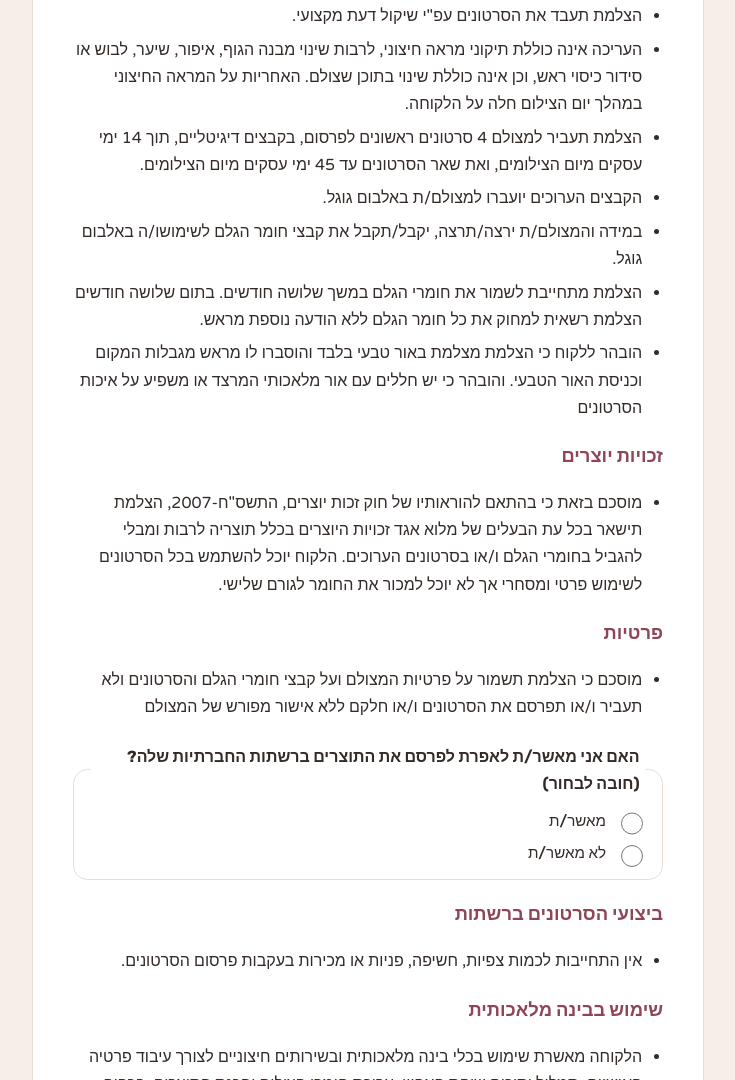
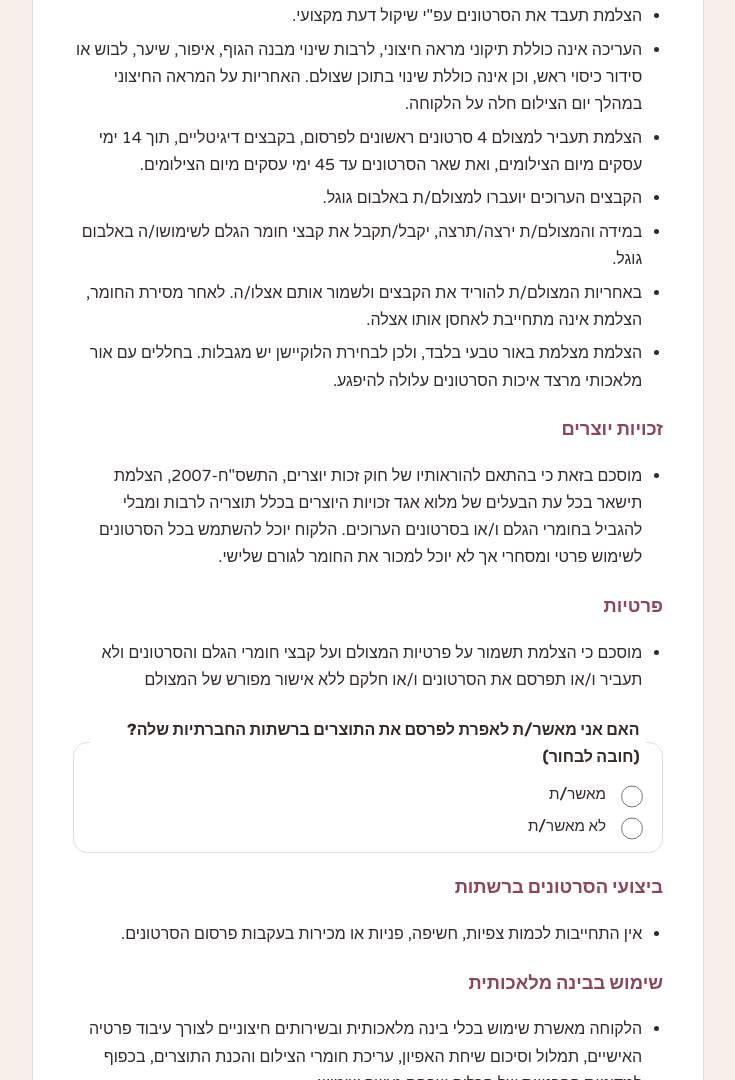
Before and after one commit to efratrel6-ai/atzmaiot-digital, a website: page atzmaiot/shoot-agreement.html in a window 1280 px wide. Shown: the part 2605-3685 px from the top of the page, without its empty margins (272-1007 px from the left). Drawn offline with Linux system fonts and the light colour scheme.

Commit message:
טופס יום הצילום: אחריות הלקוחה לשמור את הקבצים, וניסוח פשוט לאור טבעי
Co-Authored-By: Claude Sonnet 5.5 <noreply@anthropic.com>
Claude-Session: https://claude.ai/code/session_01NJpZR5UHzyPJnbagf8p8GT

```diff
--- a/atzmaiot/shoot-agreement.html
+++ b/atzmaiot/shoot-agreement.html
@@ -175,8 +175,8 @@ summary { cursor: pointer; font-family: var(--f-head); font-weight: 500; color:
 <li>הצלמת תעביר למצולם 4 סרטונים ראשונים לפרסום, בקבצים דיגיטליים, תוך 14 ימי עסקים מיום הצילומים, ואת שאר הסרטונים עד 45 ימי עסקים מיום הצילומים.</li>
 <li>הקבצים הערוכים יועברו למצולם/ת באלבום גוגל.</li>
 <li>במידה והמצולם/ת ירצה/תרצה, יקבל/תקבל את קבצי חומר הגלם לשימושו/ה באלבום גוגל.</li>
-<li>הצלמת מתחייבת לשמור את חומרי הגלם במשך שלושה חודשים. בתום שלושה חודשים הצלמת רשאית למחוק את כל חומר הגלם ללא הודעה נוספת מראש.</li>
-<li>הובהר ללקוח כי הצלמת מצלמת באור טבעי בלבד והוסברו לו מראש מגבלות המקום וכניסת האור הטבעי. והובהר כי יש חללים עם אור מלאכותי המרצד או משפיע על איכות הסרטונים</li>
+<li>באחריות המצולם/ת להוריד את הקבצים ולשמור אותם אצלו/ה. לאחר מסירת החומר, הצלמת אינה מתחייבת לאחסן אותו אצלה.</li>
+<li>הצלמת מצלמת באור טבעי בלבד, ולכן לבחירת הלוקיישן יש מגבלות. בחללים עם אור מלאכותי מרצד איכות הסרטונים עלולה להיפגע.</li>
 </ul>
 <h2>זכויות יוצרים</h2>
 <ul>
```
